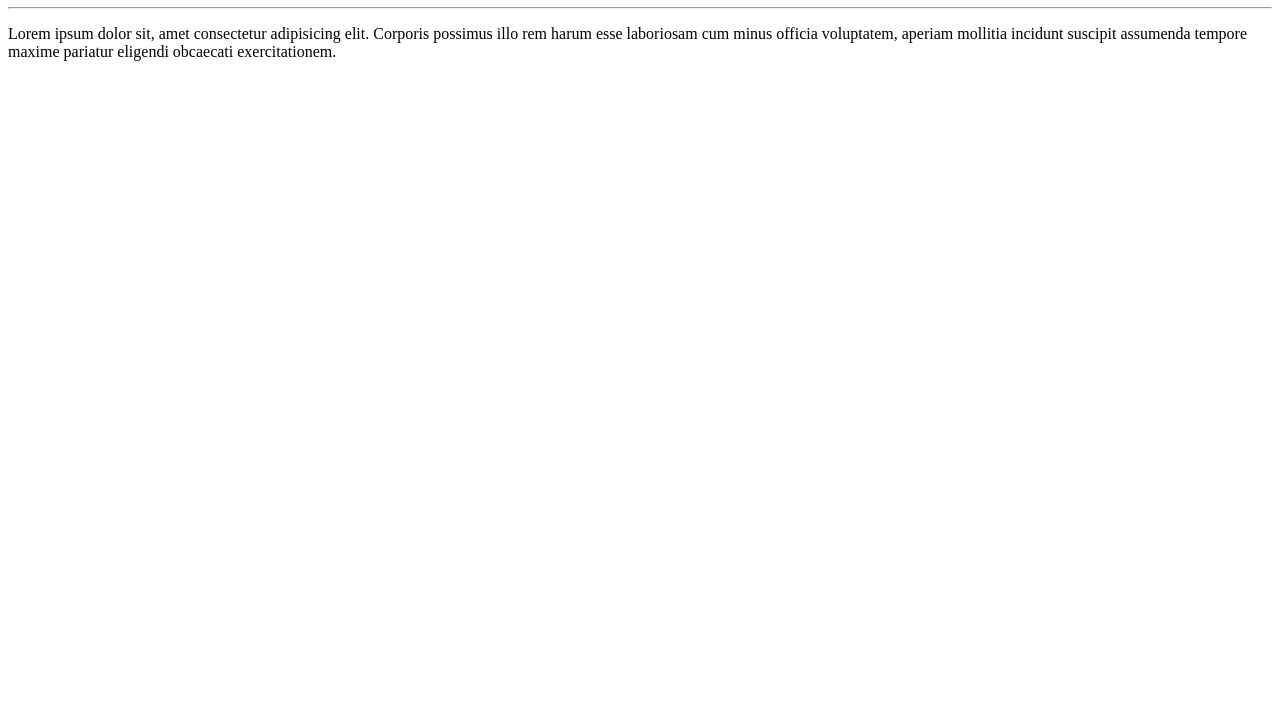
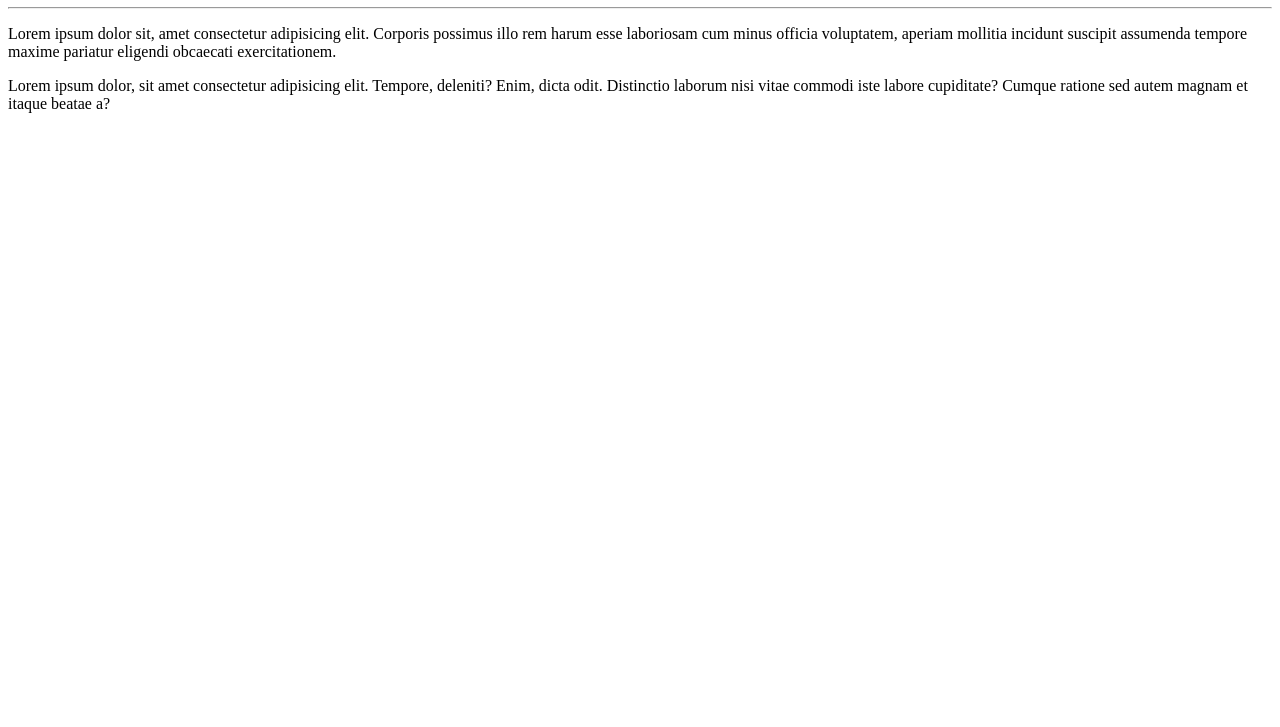
Before and after one commit to KaueMulato/Ol-Mundo, a plain HTML site: page Site-Exemploa/index.html in a window 1280 px wide. Shown: the part 73-800 px from the top of the page. Drawn offline with Linux system fonts and the light colour scheme.

Commit message:
Adicionei outro paragrafo

```diff
--- a/Site-Exemploa/index.html
+++ b/Site-Exemploa/index.html
@@ -10,5 +10,6 @@
     <h1>Olá, Mundo!</h1>
     <hr>
     <p>Lorem ipsum dolor sit, amet consectetur adipisicing elit. Corporis possimus illo rem harum esse laboriosam cum minus officia voluptatem, aperiam mollitia incidunt suscipit assumenda tempore maxime pariatur eligendi obcaecati exercitationem.</p>
+    <p>Lorem ipsum dolor, sit amet consectetur adipisicing elit. Tempore, deleniti? Enim, dicta odit. Distinctio laborum nisi vitae commodi iste labore cupiditate? Cumque ratione sed autem magnam et itaque beatae a?</p>
 </body>
 </html>
```
